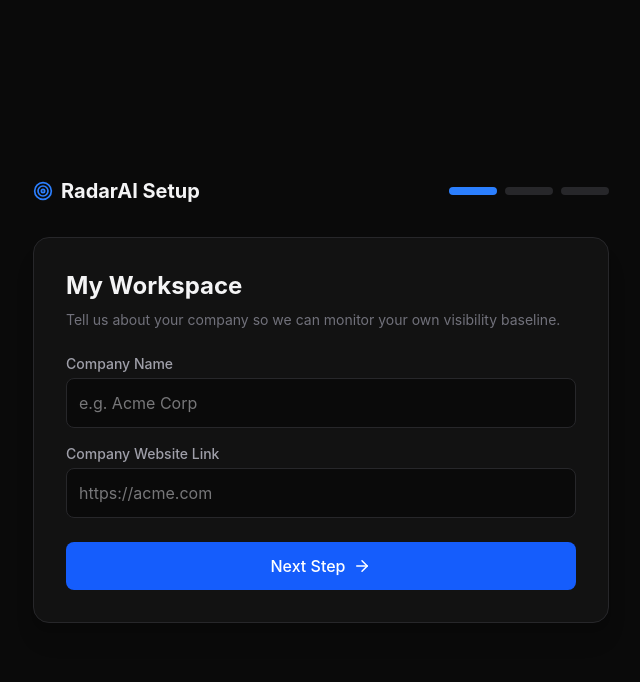
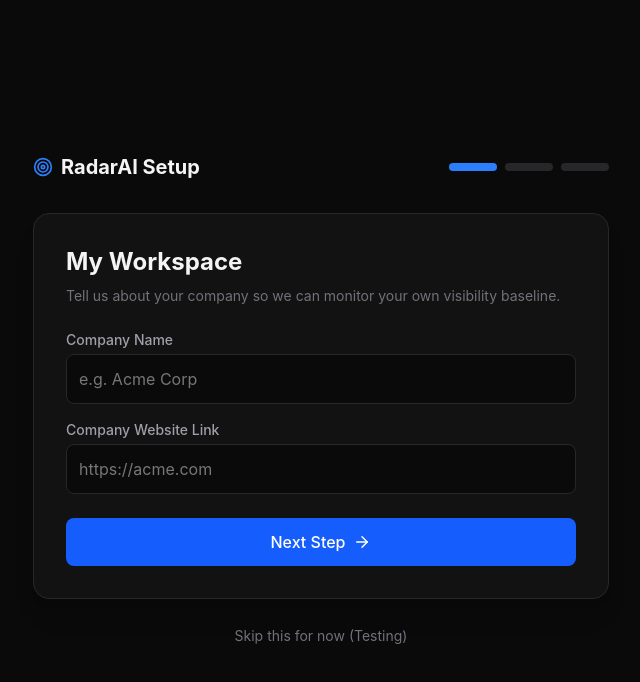
Before and after one commit to manju342r/Senro.AI, a React (Vite) app: page /login in a window 1280 px wide. Both pictures are taken after typing "name@example.com", "Sample123" into the empty fields and a click on the button "Sign In". Shown: the top 682 px of the page, without its empty margins (319-959 px from the left). Built offline with nearby package versions, Linux system fonts and the light colour scheme; no server answers.

Commit message:
Add temporary skip onboarding button for testing

```diff
--- a/src/App.tsx
+++ b/src/App.tsx
@@ -76,6 +76,11 @@ const OnboardingLayout = ({ children, step }: { children: React.ReactNode, step:
       </div>
       <div className="bg-[#121212] border border-zinc-800 p-8 rounded-2xl shadow-xl">
         {children}
+      </div>
+      <div className="mt-6 text-center">
+        <Link to="/dashboard" className="text-sm text-zinc-500 hover:text-zinc-300 transition-colors">
+          Skip this for now (Testing)
+        </Link>
       </div>
     </div>
   </div>
```
